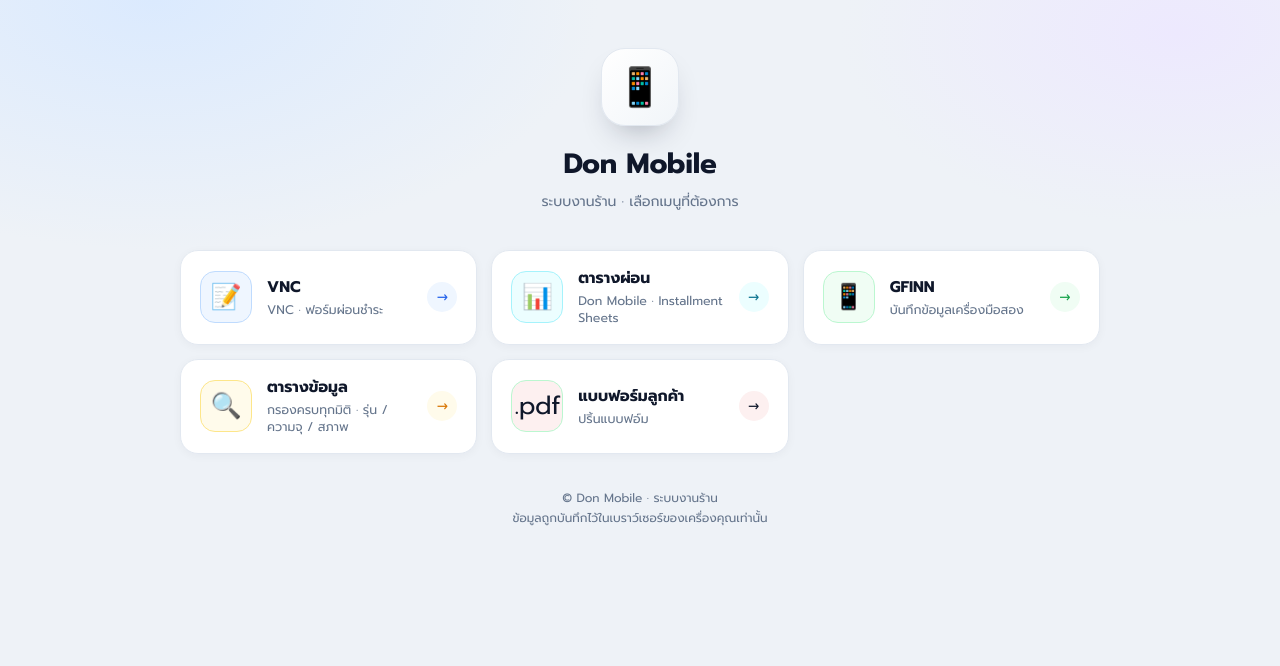
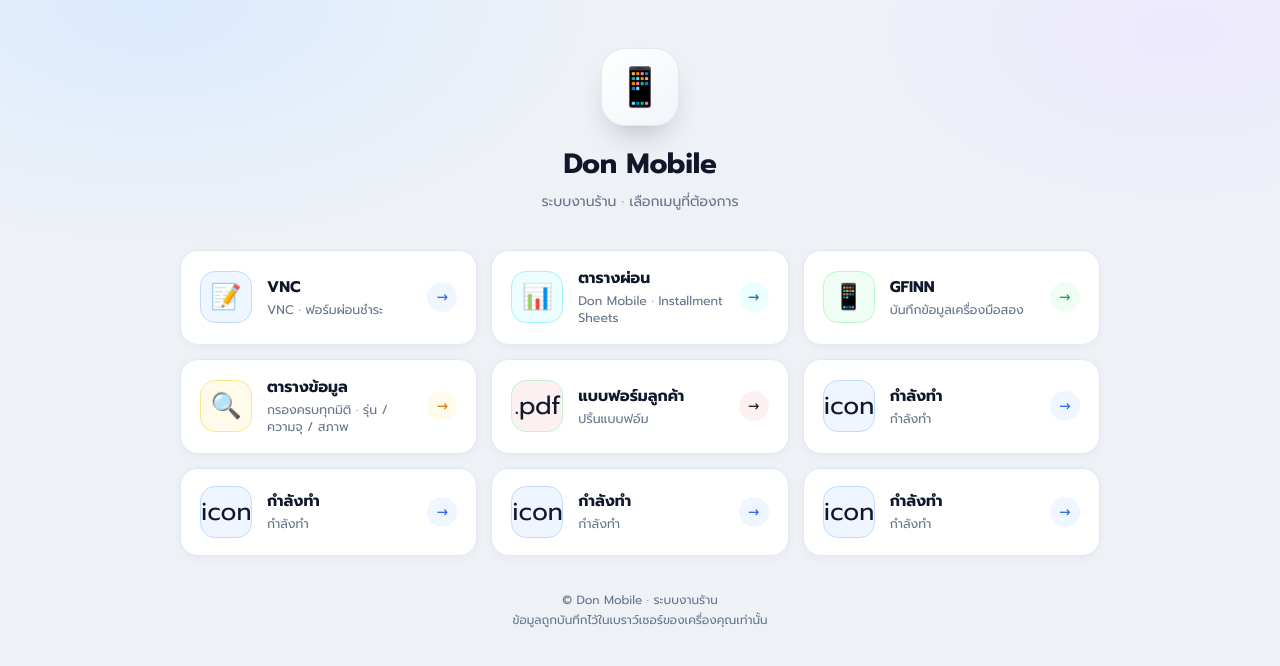
Before and after one commit to narak-ner/don, a plain HTML site: page index.html in a window 1280 px wide. Drawn offline with Linux system fonts and the light colour scheme.

Commit message:
Update index.html

```diff
--- a/index.html
+++ b/index.html
@@ -232,6 +232,39 @@
       <span class="card-arrow" aria-hidden="true">→</span>
     </a>
 
+   <a class="card" href="ลิ้ง"--accent:#5a34a;--accent-soft: #fdf0f0;--accent-line:#bbf7d0;">
+      <div class="card-icon">icon</div>
+      <div class="card-tx">
+        <h2>กำลังทำ</h2>
+        <p> กำลังทำ </p>
+      </div>
+      <span class="card-arrow" aria-hidden="true">→</span>
+    </a>
+       <a class="card" href="ลิ้ง"--accent:#5a34a;--accent-soft: #fdf0f0;--accent-line:#bbf7d0;">
+      <div class="card-icon">icon</div>
+      <div class="card-tx">
+        <h2>กำลังทำ</h2>
+        <p> กำลังทำ </p>
+      </div>
+      <span class="card-arrow" aria-hidden="true">→</span>
+    </a>
+       <a class="card" href="ลิ้ง"--accent:#5a34a;--accent-soft: #fdf0f0;--accent-line:#bbf7d0;">
+      <div class="card-icon">icon</div>
+      <div class="card-tx">
+        <h2>กำลังทำ</h2>
+        <p> กำลังทำ </p>
+      </div>
+      <span class="card-arrow" aria-hidden="true">→</span>
+    </a>
+       <a class="card" href="ลิ้ง"--accent:#5a34a;--accent-soft: #fdf0f0;--accent-line:#bbf7d0;">
+      <div class="card-icon">icon</div>
+      <div class="card-tx">
+        <h2>กำลังทำ</h2>
+        <p> กำลังทำ </p>
+      </div>
+      <span class="card-arrow" aria-hidden="true">→</span>
+    </a>
+
   </nav>
 
   <footer class="foot">
```
